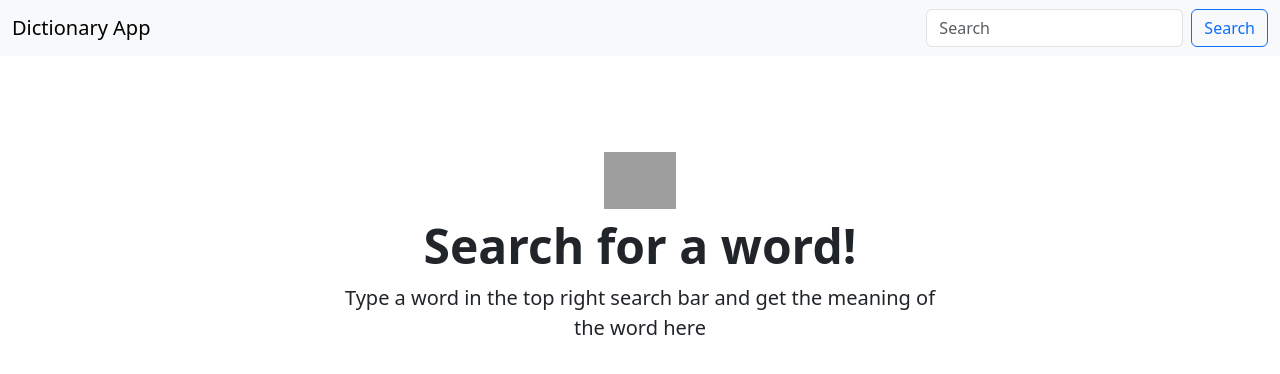
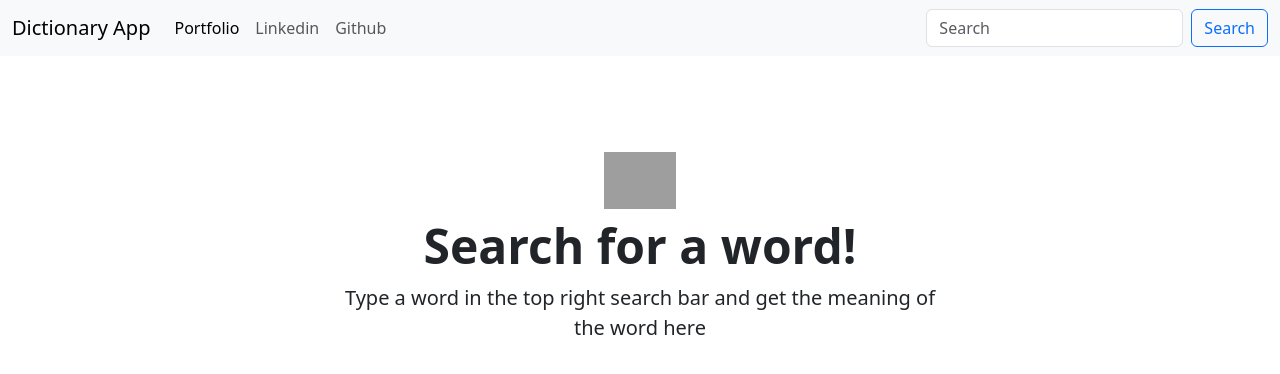
Before and after one commit to Subhajit-Ghatak/dictionary-app, a plain HTML site: page Dictionary App/index.html in a window 1280 px wide. Drawn offline with nearby package versions, Linux system fonts and the light colour scheme; grey boxes are pictures that could not be loaded.

Commit message:
Adding account options
Github and Linkedin profiles have been added

```diff
--- a/Dictionary App/index.html
+++ b/Dictionary App/index.html
@@ -8,13 +8,34 @@
     <link href="https://cdn.jsdelivr.net/npm/bootstrap@5.3.0-alpha1/dist/css/bootstrap.min.css" rel="stylesheet" integrity="sha384-GLhlTQ8iRABdZLl6O3oVMWSktQOp6b7In1Zl3/Jr59b6EGGoI1aFkw7cmDA6j6gD" crossorigin="anonymous">
 </head>
 <body>
-    <nav class="navbar bg-body-tertiary">
+    <nav class="navbar navbar-expand-lg bg-body-tertiary">
         <div class="container-fluid">
           <a class="navbar-brand" style="pointer-events: none;">Dictionary App</a>
-          <form class="d-flex" role="search">
-            <input id="wordSearched" class="form-control me-2" type="search" placeholder="Search" aria-label="Search">
-            <button id="submit" class="btn btn-outline-primary" type="submit">Search</button>
-          </form>
+
+          <button class="navbar-toggler" type="button" data-bs-toggle="collapse" data-bs-target="#navbarSupportedContent" aria-controls="navbarSupportedContent" aria-expanded="false" aria-label="Toggle navigation">
+            <span class="navbar-toggler-icon"></span>
+          </button>
+          <div class="collapse navbar-collapse" id="navbarSupportedContent">
+
+            <ul class="navbar-nav me-auto mb-2 mb-lg-0">
+              <li class="nav-item">
+                <a class="nav-link active" aria-current="page" href="#">Portfolio</a>
+              </li>
+              <li class="nav-item">
+                <a class="nav-link" target="_blank" href="https://www.linkedin.com/in/subhajitghatak">Linkedin</a>
+              </li>
+              <li class="nav-item">
+                <a class="nav-link" target="_blank" href="https://github.com/Subhajit-Ghatak">Github</a>
+              </li>
+            </ul>
+
+            <form class="d-flex" role="search">
+              <input id="wordSearched" class="form-control me-2" type="search" placeholder="Search" aria-label="Search">
+              <button id="submit" class="btn btn-outline-primary" type="submit">Search</button>
+            </form>
+
+          </div>
+
         </div>
     </nav>
 
```
